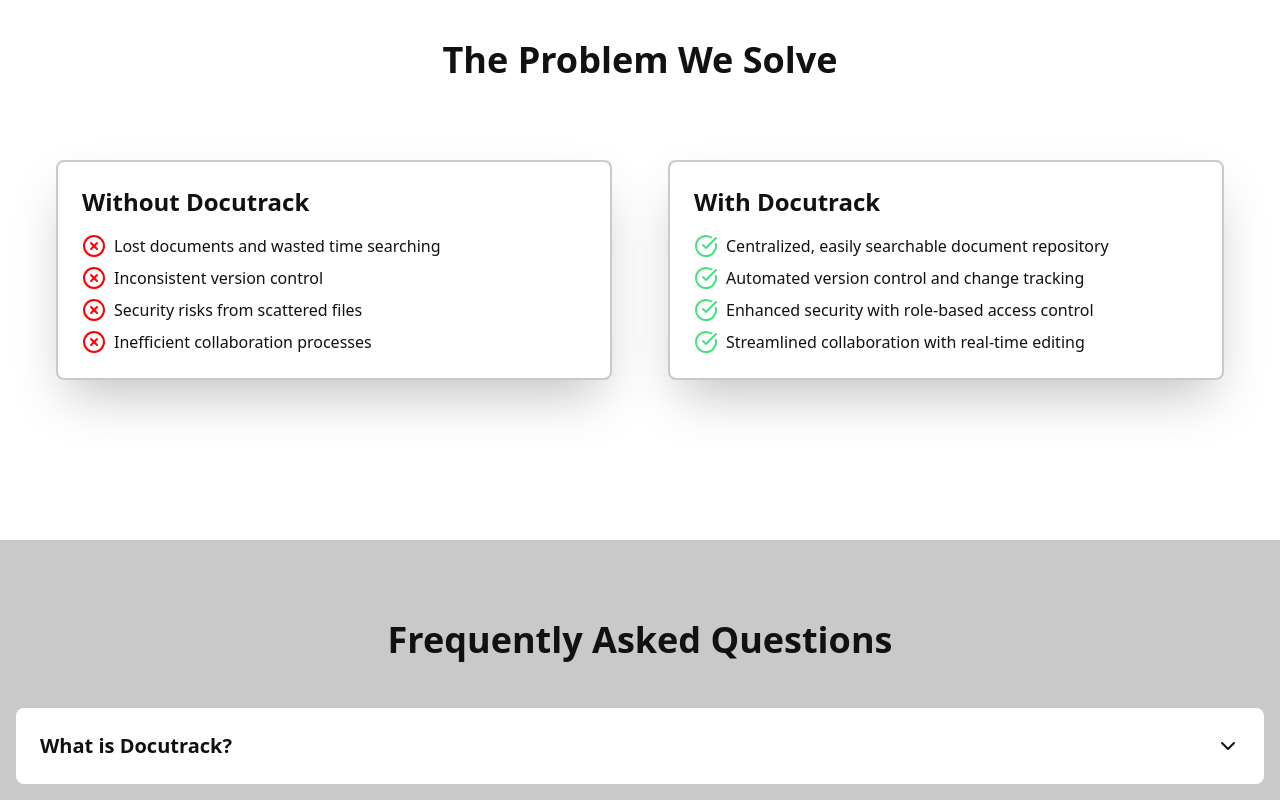
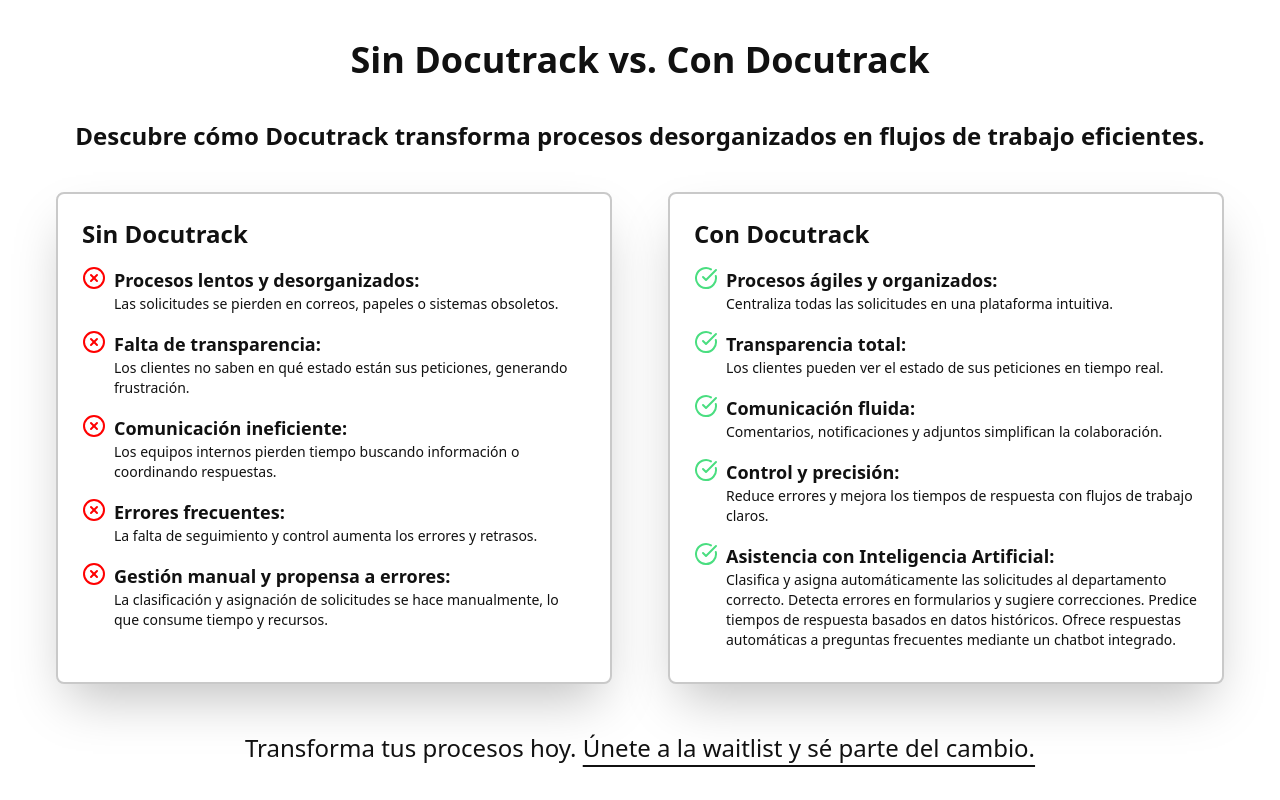
Before and after one commit to fernastereo/docutrack-landing, a Vue app: page / in a window 1280 px wide. Shown: the part 1980-2780 px from the top of the page. Built offline with nearby package versions, Linux system fonts and the light colour scheme; no server answers; what vuefire would draw is missing.

Commit message:
feat: implement dynamic content and multilingual support in ProblemsSection

```diff
--- a/src/components/ProblemsSection.vue
+++ b/src/components/ProblemsSection.vue
@@ -1,17 +1,18 @@
 <template>
   <section id="solution" class="py-40 px-4">
     <div class="container mx-auto">
-      <h2 class="text-3xl md:text-4xl font-bold text-center mb-20">The Problem We Solve</h2>
+      <h2 class="text-3xl md:text-4xl font-bold text-center mb-10">{{ problems.title }}</h2>
+      <h3 class="text-xl md:text-2xl font-semibold text-center mb-10">{{ problems.subtitle }}</h3>
       <div class="mx-10 grid grid-cols-1 md:grid-cols-2 gap-14">
         <div :class="[
           'p-6 rounded-lg transition-colors duration-300',
           isDarkMode ? 'bg-base-300' : 'bg-base-100 border-2 border-base-200 shadow-2xl'
         ]">
-          <h3 class="text-2xl font-semibold mb-4">Without Docutrack</h3>
+          <h3 class="text-2xl font-semibold mb-4">{{ problems.without.title }}</h3>
           <ul class="space-y-2">
-            <li v-for="problem in problems" :key="problem" class="flex items-start">
+            <li v-for="problem in problems.without.list" :key="problem.title" class="flex items-start">
               <XCircleIcon class="w-6 h-6 text-red mr-2 flex-shrink-0" />
-              <span>{{ problem }}</span>
+              <p class="flex flex-col mb-2"><span class="font-semibold text-lg">{{ problem.title }}</span><span class="text-xs md:text-sm">{{ problem.body }}</span></p>
             </li>
           </ul>
         </div>
@@ -19,35 +20,31 @@
           'p-6 rounded-lg transition-colors duration-300',
           isDarkMode ? 'bg-base-300' : 'bg-base-100 border-2 border-base-200 shadow-2xl'
         ]">
-          <h3 class="text-2xl font-semibold mb-4">With Docutrack</h3>
+          <h3 class="text-2xl font-semibold mb-4">{{ problems.with.title }}</h3>
           <ul class="space-y-2">
-            <li v-for="solution in solutions" :key="solution" class="flex items-start">
+            <li v-for="problem in problems.with.list" :key="problem.title" class="flex items-start">
               <CheckCircleIcon class="w-6 h-6 text-primary-200 mr-2 flex-shrink-0" />
-              <span>{{ solution }}</span>
+              <p class="flex flex-col mb-2"><span class="font-semibold text-lg">{{ problem.title }}</span><span class="text-xs md:text-sm">{{ problem.body }}</span></p>
             </li>
           </ul>
         </div>
+      </div>
+      <div>
+        <p class="text-center mt-12 text-2xl">{{ problems.cta.title }} <a class="underline underline-offset-8" href="#hero">{{ problems.cta.button }}</a></p>
       </div>
     </div>
   </section>
 </template>
 
 <script setup>
+  import { useLanguage } from '@/composables/useLanguage';
+  import problemsContent from '@/data/problemsContent.json'
   import { CheckCircleIcon, XCircleIcon } from 'lucide-vue-next'
+  import { computed } from 'vue';
 
   const { isDarkMode } = defineProps(['isDarkMode'])
 
-  const problems = [
-    'Lost documents and wasted time searching',
-    'Inconsistent version control',
-    'Security risks from scattered files',
-    'Inefficient collaboration processes'
-  ]
+  const { language } = useLanguage()
+  const problems = computed(() => problemsContent[language.value])
 
-  const solutions = [
-    'Centralized, easily searchable document repository',
-    'Automated version control and change tracking',
-    'Enhanced security with role-based access control',
-    'Streamlined collaboration with real-time editing'
-  ]
 </script>
--- /dev/null
+++ b/src/data/problemsContent.json
@@ -0,0 +1,176 @@
+{
+  "es": {
+    "title": "Sin Docutrack vs. Con Docutrack",
+    "subtitle": "Descubre cómo Docutrack transforma procesos desorganizados en flujos de trabajo eficientes.",
+    "cta": {
+      "title": "Transforma tus procesos hoy.",
+      "button": "Únete a la waitlist y sé parte del cambio."
+    },
+    "without": {
+      "title": "Sin Docutrack",
+      "list": [
+        {
+          "title": "Procesos lentos y desorganizados:",
+          "body": "Las solicitudes se pierden en correos, papeles o sistemas obsoletos."
+        },
+        {
+          "title": "Falta de transparencia:",
+          "body": "Los clientes no saben en qué estado están sus peticiones, generando frustración."
+        },
+        {
+          "title": "Comunicación ineficiente:",
+          "body": "Los equipos internos pierden tiempo buscando información o coordinando respuestas."
+        },
+        {
+          "title": "Errores frecuentes:",
+          "body": "La falta de seguimiento y control aumenta los errores y retrasos."
+        },
+        {
+          "title": "Gestión manual y propensa a errores:",
+          "body": "La clasificación y asignación de solicitudes se hace manualmente, lo que consume tiempo y recursos."
+        }
+      ]
+    },
+    "with": {
+      "title": "Con Docutrack",
+      "list": [
+        {
+          "title": "Procesos ágiles y organizados:",
+          "body": "Centraliza todas las solicitudes en una plataforma intuitiva."
+        },
+        {
+          "title": "Transparencia total:",
+          "body": "Los clientes pueden ver el estado de sus peticiones en tiempo real."
+        },
+        {
+          "title": "Comunicación fluida:",
+          "body": "Comentarios, notificaciones y adjuntos simplifican la colaboración."
+        },
+        {
+          "title": "Control y precisión:",
+          "body": "Reduce errores y mejora los tiempos de respuesta con flujos de trabajo claros."
+        },
+        {
+          "title": "Asistencia con Inteligencia Artificial:",
+          "body": "Clasifica y asigna automáticamente las solicitudes al departamento correcto. Detecta errores en formularios y sugiere correcciones. Predice tiempos de respuesta basados en datos históricos. Ofrece respuestas automáticas a preguntas frecuentes mediante un chatbot integrado."
+        }
+      ]
+    }
+  },
+  "en": {
+    "title": "Without Docutrack vs. With Docutrack",
+    "subtitle": "Discover how Docutrack transforms disorganized processes into streamlined workflows.",
+    "cta": {
+      "title": "Transform your processes today.",
+      "button": "Join the waitlist and be part of the change."
+    },
+    "without": {
+      "title": "Without Docutrack",
+      "list": [
+        {
+          "title": "Slow and disorganized processes:",
+          "body": "Requests get lost in emails, paperwork, or outdated systems."
+        },
+        {
+          "title": "Lack of transparency:",
+          "body": "Clients don’t know the status of their requests, leading to frustration."
+        },
+        {
+          "title": "Inefficient communication:",
+          "body": "Internal teams waste time searching for information or coordinating responses."
+        },
+        {
+          "title": "Frequent errors:",
+          "body": "Lack of tracking and control increases mistakes and delays."
+        },
+        {
+          "title": "Manual and error-prone management:",
+          "body": "Requests are classified and assigned manually, consuming time and resources."
+        }
+      ]
+    },
+    "with": {
+      "title": "With Docutrack",
+      "list": [
+        {
+          "title": "Streamlined and organized processes:",
+          "body": "Centralize all requests in an intuitive platform."
+        },
+        {
+          "title": "Total transparency:",
+          "body": "Clients can see the status of their requests in real time."
+        },
+        {
+          "title": "Smooth communication:",
+          "body": "Comments, notifications, and attachments simplify collaboration."
+        },
+        {
+          "title": "Control and accuracy:",
+          "body": "Reduces errors and improves response times with clear workflows."
+        },
+        {
+          "title": "AI-Powered Assistance:",
+          "body": "Automatically classifies and assigns requests to the right department. Detects errors in forms and suggests corrections. Predicts response times based on historical data. Provides instant answers to frequent questions through an integrated chatbot."
+        }
+      ]
+    }
+  },
+  "de": {
+    "title": "Ohne Docutrack vs. Mit Docutrack",
+    "subtitle": "Entdecken Sie, wie Docutrack chaotische Prozesse in effiziente Workflows verwandelt.",
+    "cta": {
+      "title": "Transformieren Sie Ihre Prozesse noch heute.",
+      "button": "Melden Sie sich für die Warteliste an und seien Sie Teil des Wandels."
+    },
+    "without": {
+      "title": "Ohne Docutrack",
+      "list": [
+        {
+          "title": "Langsame und unorganisierte Prozesse:",
+          "body": "Anfragen gehen in E-Mails, Papierkram oder veralteten Systemen verloren."
+        },
+        {
+          "title": "Mangelnde Transparenz:",
+          "body": "Kunden wissen nicht, in welchem Status sich ihre Anfragen befinden, was zu Frustration führt."
+        },
+        {
+          "title": "Ineffiziente Kommunikation:",
+          "body": "Interne Teams verschwenden Zeit mit der Suche nach Informationen oder der Koordination von Antworten."
+        },
+        {
+          "title": "Häufige Fehler:",
+          "body": "Mangelnde Nachverfolgung und Kontrolle erhöhen Fehler und Verzögerungen."
+        },
+        {
+          "title": "Manuelle und fehleranfällige Verwaltung:",
+          "body": "Anfragen werden manuell klassifiziert und zugewiesen, was Zeit und Ressourcen verbraucht."
+        }
+      ]
+    },
+    "with": {
+      "title": "Mit Docutrack",
+      "list": [
+        {
+          "title": "Effiziente und organisierte Prozesse:",
+          "body": "Zentralisiert alle Anfragen in einer intuitiven Plattform."
+        },
+        {
+          "title": "Volle Transparenz:",
+          "body": "Kunden können den Status ihrer Anfragen in Echtzeit einsehen."
+        },
+        {
+          "title": "Reibungslose Kommunikation:",
+          "body": "Kommentare, Benachrichtigungen und Anhänge vereinfachen die Zusammenarbeit."
+        },
+        {
+          "title": "Kontrolle und Präzision:",
+          "body": "Reduziert Fehler und verbessert Antwortzeiten mit klaren Workflows."
+        },
+        {
+          "title": "KI-gestützte Unterstützung:",
+          "body": "Klassifiziert und weist Anfragen automatisch der richtigen Abteilung zu.  Erkennt Fehler in Formularen und schlägt Korrekturen vor. Sagt Antwortzeiten basierend auf historischen Daten voraus. Bietet sofortige Antworten auf häufige Fragen durch einen integrierten Chatbot."
+        }
+      ]
+    }
+  }
+}
```
